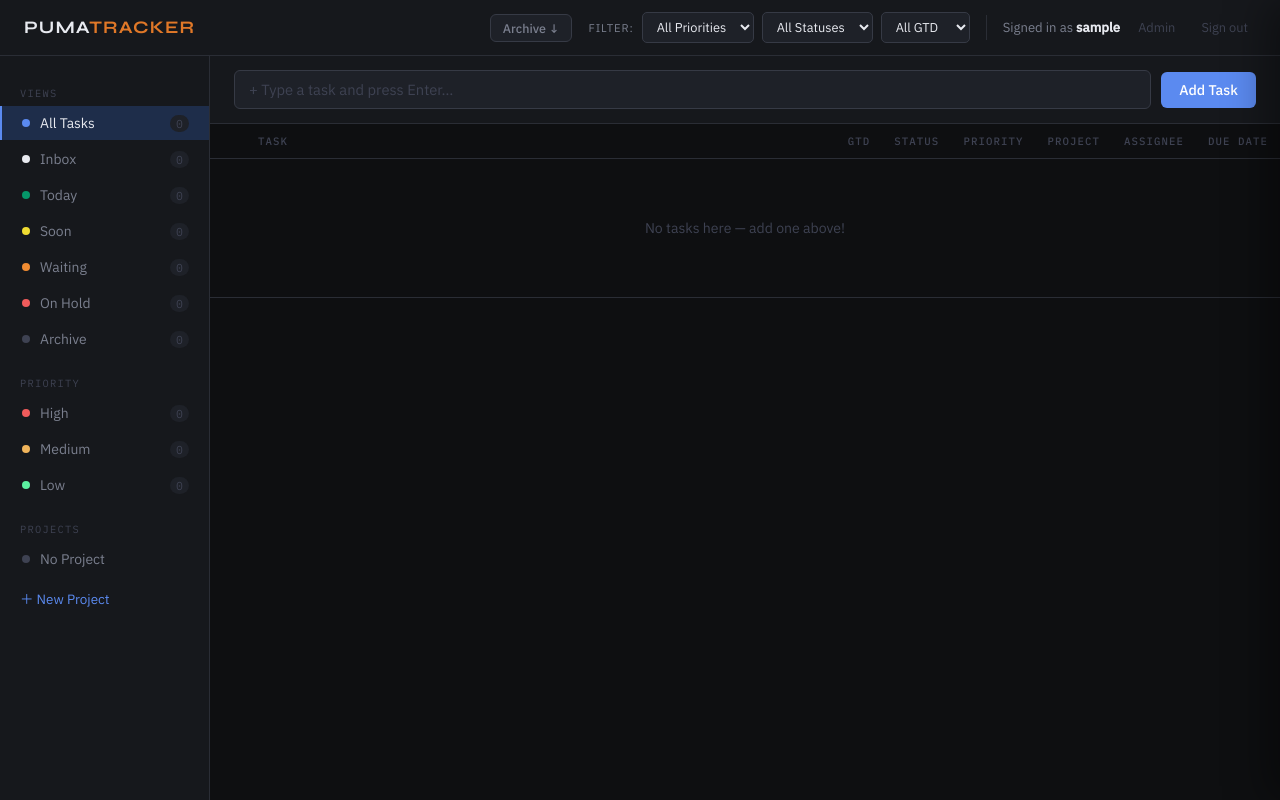
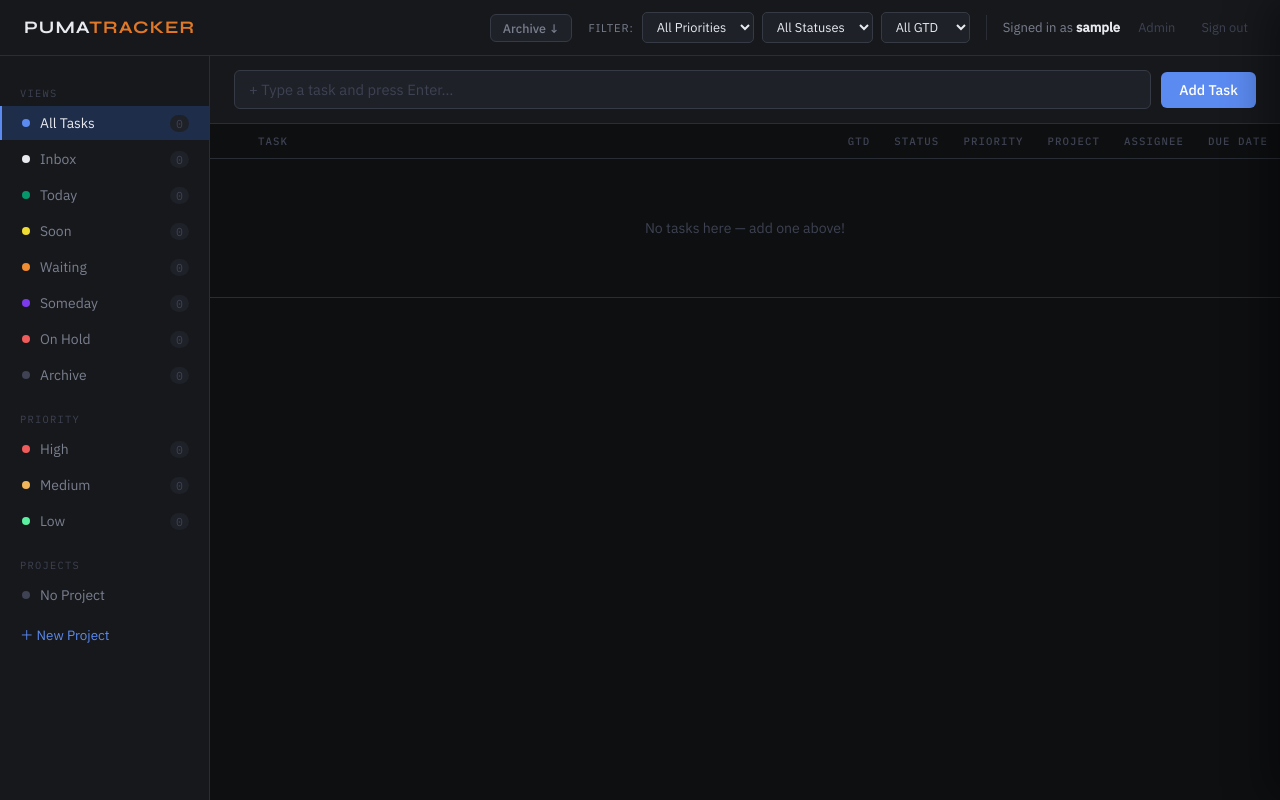
Before and after one commit to shandower-421/pumatracker, a Flask app: page / in a window 1280 px wide. Run offline with Flask 3, Linux system fonts and the light colour scheme; the visitor is signed in with stand-in values (Sample User, id 1); data comes from the database, SQL or seed files in the repository; data that the repository does not hold is empty.

Commit message:
Add 'Someday' GTD status (purple, between Waiting and On Hold)
Co-Authored-By: Claude Sonnet 4.6 <noreply@anthropic.com>

```diff
--- a/app.py
+++ b/app.py
@@ -221,6 +221,7 @@ def get_tasks():
         'inbox':   ('t.gtd = ?', 'Inbox'),
         'soon':    ('t.gtd = ?', 'Soon'),
         'waiting': ('t.gtd = ?', 'Waiting'),
+        'someday': ('t.gtd = ?', 'Someday'),
         'hold':    ('t.gtd = ?', 'On Hold'),
         'high':    ('t.priority = ?', 'High'),
         'medium':  ('t.priority = ?', 'Medium'),
@@ -242,7 +243,8 @@ def get_tasks():
               " WHEN 'Today' THEN 1"
               " WHEN 'Soon' THEN 2"
               " WHEN 'Waiting' THEN 3"
-              " WHEN 'On Hold' THEN 4"
+              " WHEN 'Someday' THEN 4"
+              " WHEN 'On Hold' THEN 5"
               " ELSE 5 END, t.position, t.created_at DESC")
 
     with get_db() as db:
@@ -375,6 +377,7 @@ def get_counts():
                 SUM(gtd="Inbox"   AND (archived=0 OR archived IS NULL)) as inbox,
                 SUM(gtd="Soon"    AND (archived=0 OR archived IS NULL)) as soon,
                 SUM(gtd="Waiting" AND (archived=0 OR archived IS NULL)) as waiting,
+                SUM(gtd="Someday" AND (archived=0 OR archived IS NULL)) as someday,
                 SUM(gtd="On Hold" AND (archived=0 OR archived IS NULL)) as hold,
                 SUM(priority="High"   AND (archived=0 OR archived IS NULL)) as high,
                 SUM(priority="Medium" AND (archived=0 OR archived IS NULL)) as medium,
--- a/templates/index.html
+++ b/templates/index.html
@@ -15,7 +15,7 @@
   --p-high:#f05b5b; --p-med:#f0b45b; --p-low:#5bf0a0;
   --s-todo:#f05b5b; --s-prog:#5bf0a0; --s-done:#5b8af0;
   --g-inbox:#e8eaf0; --g-today:#059669; --g-soon:#f0dc32;
-  --g-waiting:#f08c32; --g-hold:#f05b5b;
+  --g-waiting:#f08c32; --g-someday:#7c3aed; --g-hold:#f05b5b;
 }
 body { font-family:'IBM Plex Sans',sans-serif; background:var(--bg); color:var(--text); min-height:100vh; display:flex; flex-direction:column; }
 
@@ -100,6 +100,7 @@ td:first-child { padding-left:24px; }
 .gtd-Today    { background:#059669; color:#fff; }
 .gtd-Soon     { background:#ca8a04; color:#fff; }
 .gtd-Waiting  { background:#c2410c; color:#fff; }
+.gtd-Someday  { background:#7c3aed; color:#fff; }
 .gtd-On-Hold  { background:#dc2626; color:#fff; }
 
 /* Assignee */
@@ -122,6 +123,7 @@ td:first-child { padding-left:24px; }
 .gtd-section-Today   td { background:rgba(5,150,105,.1);  color:#059669; border-bottom-color:rgba(5,150,105,.3); }
 .gtd-section-Soon    td { background:rgba(202,138,4,.1);  color:#ca8a04; border-bottom-color:rgba(202,138,4,.3); }
 .gtd-section-Waiting td { background:rgba(194,65,12,.1);  color:#c2410c; border-bottom-color:rgba(194,65,12,.3); }
+.gtd-section-Someday td { background:rgba(124,58,237,.1); color:#7c3aed; border-bottom-color:rgba(124,58,237,.3); }
 .gtd-section-On-Hold td { background:rgba(220,38,38,.1);  color:#dc2626; border-bottom-color:rgba(220,38,38,.3); }
 .gtd-section-row.drop-into td { background:var(--accent-dim); color:var(--accent); border-bottom-color:var(--accent); }
 .project-cell { color:var(--text-dim); font-size:.78rem; max-width:90px; overflow:hidden; text-overflow:ellipsis; white-space:nowrap; }
@@ -290,6 +292,10 @@ tr.drop-below td { box-shadow:inset 0 -2px 0 0 var(--accent); }
       <div class="sidebar-dot" style="background:var(--g-waiting)"></div>Waiting
       <span class="sidebar-count" id="cnt-waiting">—</span>
     </div>
+    <div class="sidebar-item" id="sb-someday" onclick="toggleGtdFilter('someday')">
+      <div class="sidebar-dot" style="background:var(--g-someday)"></div>Someday
+      <span class="sidebar-count" id="cnt-someday">—</span>
+    </div>
     <div class="sidebar-item" id="sb-hold" onclick="toggleGtdFilter('hold')">
       <div class="sidebar-dot" style="background:var(--g-hold)"></div>On Hold
       <span class="sidebar-count" id="cnt-hold">—</span>
@@ -386,7 +392,7 @@ tr.drop-below td { box-shadow:inset 0 -2px 0 0 var(--accent); }
     <div class="panel-field">
       <label class="panel-label">GTD</label>
       <select class="panel-select" id="panelGtd" onchange="colorPanelSelect(this,'gtd')">
-        <option>Inbox</option><option>Today</option><option>Soon</option><option>Waiting</option><option>On Hold</option>
+        <option>Inbox</option><option>Today</option><option>Soon</option><option>Waiting</option><option>Someday</option><option>On Hold</option>
       </select>
     </div>
     <div class="panel-field">
@@ -551,7 +557,7 @@ function renderSidebarGroups() {
 }
 
 // ── LOAD TASKS ──
-const GTD_KEY_MAP = { inbox:'Inbox', today:'Today', soon:'Soon', waiting:'Waiting', hold:'On Hold' };
+const GTD_KEY_MAP = { inbox:'Inbox', today:'Today', soon:'Soon', waiting:'Waiting', someday:'Someday', hold:'On Hold' };
 const PRIO_KEY_MAP = { high:'High', medium:'Medium', low:'Low' };
 
 async function loadTasks() {
@@ -592,7 +598,7 @@ async function loadTasks() {
 async function loadCounts() {
   const res  = await fetch('/api/counts');
   const data = await res.json();
-  const map  = { all:'all_tasks', today:'today', inbox:'inbox', soon:'soon', waiting:'waiting', hold:'hold', high:'high', medium:'medium', low:'low', archive:'archived' };
+  const map  = { all:'all_tasks', today:'today', inbox:'inbox', soon:'soon', waiting:'waiting', someday:'someday', hold:'hold', high:'high', medium:'medium', low:'low', archive:'archived' };
   for (const [k,v] of Object.entries(map)) {
     const el = document.getElementById('cnt-' + k);
     if (el) el.textContent = data[v] ?? 0;
@@ -615,7 +621,7 @@ function taskRow(t) {
     oncontextmenu="openTaskContextMenu(event,${t.id},'${esc(t.name)}')">
     <td><div class="${cbCls}" onclick="toggleDone(${t.id},${t.done?0:1})"></div></td>
     <td><span class="task-name-text" onclick="event.stopPropagation();startRename(this,${t.id})">${esc(t.name)}</span></td>
-    <td>${pill('gtd', t.gtd, t.id, ['Inbox','Today','Soon','Waiting','On Hold'])}</td>
+    <td>${pill('gtd', t.gtd, t.id, ['Inbox','Today','Soon','Waiting','Someday','On Hold'])}</td>
     <td>${pill('status', t.status, t.id, ['Not Started','In Progress','Completed'])}</td>
     <td>${pill('priority', t.priority, t.id, ['','CRIT','High','Medium','Low','Info'])}</td>
     <td class="project-cell">${esc(t.group_name||'')}</td>
@@ -625,7 +631,7 @@ function taskRow(t) {
 }
 
 // ── RENDER GROUPED ──
-const GTD_ORDER = ['Inbox','Today','Soon','Waiting','On Hold'];
+const GTD_ORDER = ['Inbox','Today','Soon','Waiting','Someday','On Hold'];
 
 function renderGrouped(tasks) {
   const body = document.getElementById('taskBody');
@@ -1091,6 +1097,7 @@ const PANEL_COLORS = {
     'Today':   { bg:'#059669', color:'#fff', border:'1px solid #059669' },
     'Soon':    { bg:'#ca8a04', color:'#fff', border:'1px solid #ca8a04' },
     'Waiting': { bg:'#c2410c', color:'#fff', border:'1px solid #c2410c' },
+    'Someday': { bg:'#7c3aed', color:'#fff', border:'1px solid #7c3aed' },
     'On Hold': { bg:'#dc2626', color:'#fff', border:'1px solid #dc2626' },
   },
   priority: {
```
